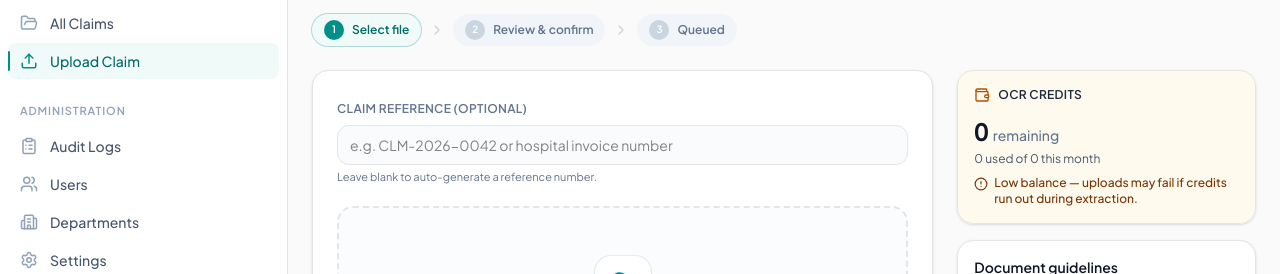
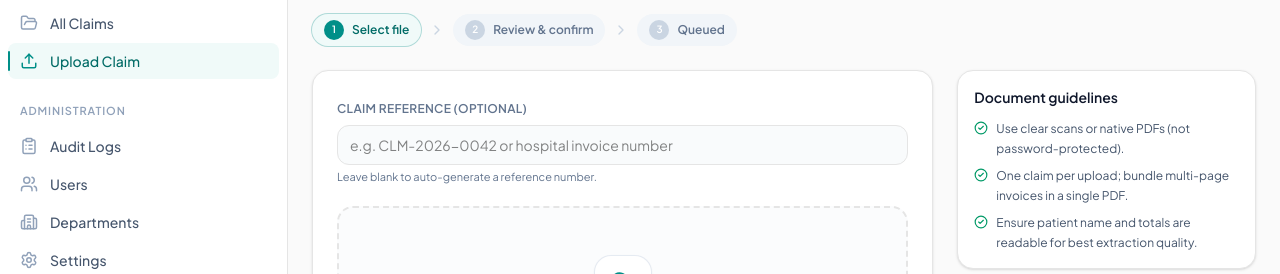
Before and after one commit to sajudintci/claimapp-website, a Next.js app: page /claims/upload in a window 1280 px wide. Shown: the part 193-467 px from the top of the page. Built offline with nearby package versions, Linux system fonts and the light colour scheme; no server answers; sample sign-in values are in the browser's storage.

Commit message:
hide fitur

```diff
--- a/src/components/claims-upload/claims-upload-page.tsx
+++ b/src/components/claims-upload/claims-upload-page.tsx
@@ -15,7 +15,6 @@ import {
   ShieldCheck,
   Sparkles,
   UploadCloud,
-  Wallet,
 } from "lucide-react";
 import { toast } from "sonner";
 import { useApiQuery } from "@/hooks/use-api-query";
@@ -54,7 +53,7 @@ export function ClaimsUploadPage() {
     claimNumber: string;
   } | null>(null);
 
-  const { data: summary, isLoading: creditsLoading } = useApiQuery(
+  const { data: summary } = useApiQuery(
     () => apiAuthedFetch<ReportSummaryResponse>("/reports/summary"),
     [],
   );
@@ -351,12 +350,6 @@ export function ClaimsUploadPage() {
         </div>
 
         <aside className="space-y-4">
-          <CreditsCard
-            remaining={remaining}
-            usedThisMonth={Number(credit.usedThisMonth ?? 0)}
-            monthlyQuota={Number(credit.monthlyQuota ?? 0)}
-            isLoading={creditsLoading}
-          />
           <GuidelinesCard />
           <PipelineCard />
         </aside>
@@ -473,53 +466,6 @@ function SuccessPanel({
   );
 }
 
-function CreditsCard({
-  remaining,
-  usedThisMonth,
-  monthlyQuota,
-  isLoading,
-}: {
-  remaining: number;
-  usedThisMonth: number;
-  monthlyQuota: number;
-  isLoading: boolean;
-}) {
-  const low = remaining < Math.max(10, monthlyQuota * 0.05);
-
-  if (isLoading) {
-    return <div className="h-36 animate-pulse rounded-2xl bg-emerald-50/80 dark:bg-emerald-950/30" />;
-  }
-
-  return (
-    <section
-      className={cn(
-        "rounded-2xl border p-4 shadow-sm",
-        low ? "border-amber-200/80 bg-amber-50/80 dark:border-amber-900/50 dark:bg-amber-950/40" : "border-emerald-200/80 bg-emerald-50/80 dark:border-emerald-900/50 dark:bg-emerald-950/40",
-      )}
-    >
-      <div className="flex items-center gap-2">
-        <Wallet className={cn("size-4", low ? "text-amber-700 dark:text-amber-400" : "text-emerald-700 dark:text-emerald-400")} />
-        <h2 className="text-xs font-semibold uppercase tracking-wide text-slate-800 dark:text-slate-200">
-          OCR credits
-        </h2>
-      </div>
-      <p className="mt-3 text-2xl font-bold tabular-nums text-slate-900 dark:text-slate-100">
-        {remaining.toLocaleString()}
-        <span className="ml-1 text-sm font-medium text-slate-500 dark:text-slate-400">remaining</span>
-      </p>
-      <p className="mt-1 text-xs text-slate-600 dark:text-slate-400">
-        {usedThisMonth.toLocaleString()} used of {monthlyQuota.toLocaleString()} this month
-      </p>
-      {low ? (
-        <p className="mt-2 flex items-start gap-1.5 text-xs font-medium text-amber-900 dark:text-amber-300">
-          <AlertCircle className="mt-0.5 size-3.5 shrink-0" />
-          Low balance — uploads may fail if credits run out during extraction.
-        </p>
-      ) : null}
-    </section>
-  );
-}
-
 function GuidelinesCard() {
   const items = [
     "Use clear scans or native PDFs (not password-protected).",
```
